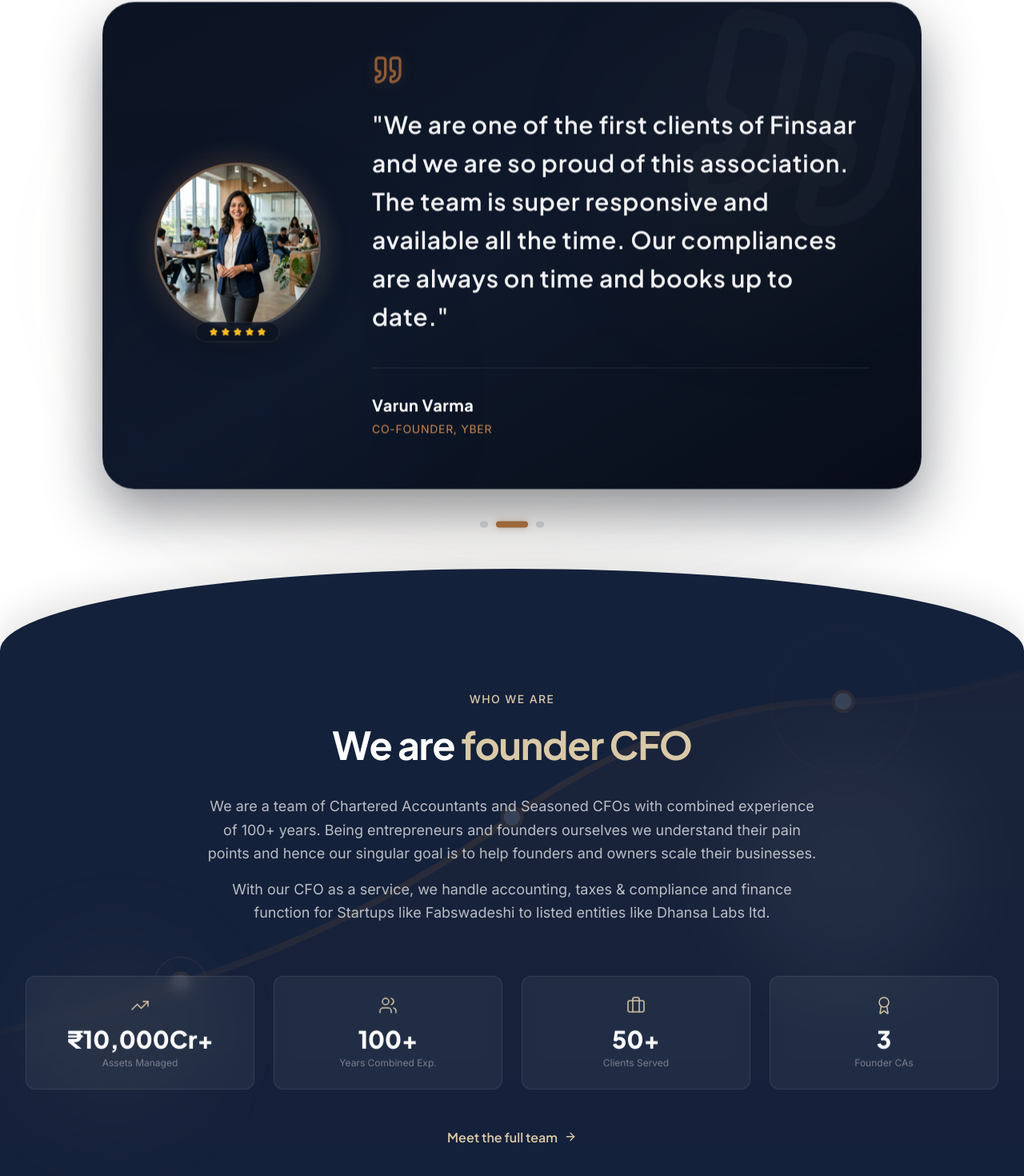
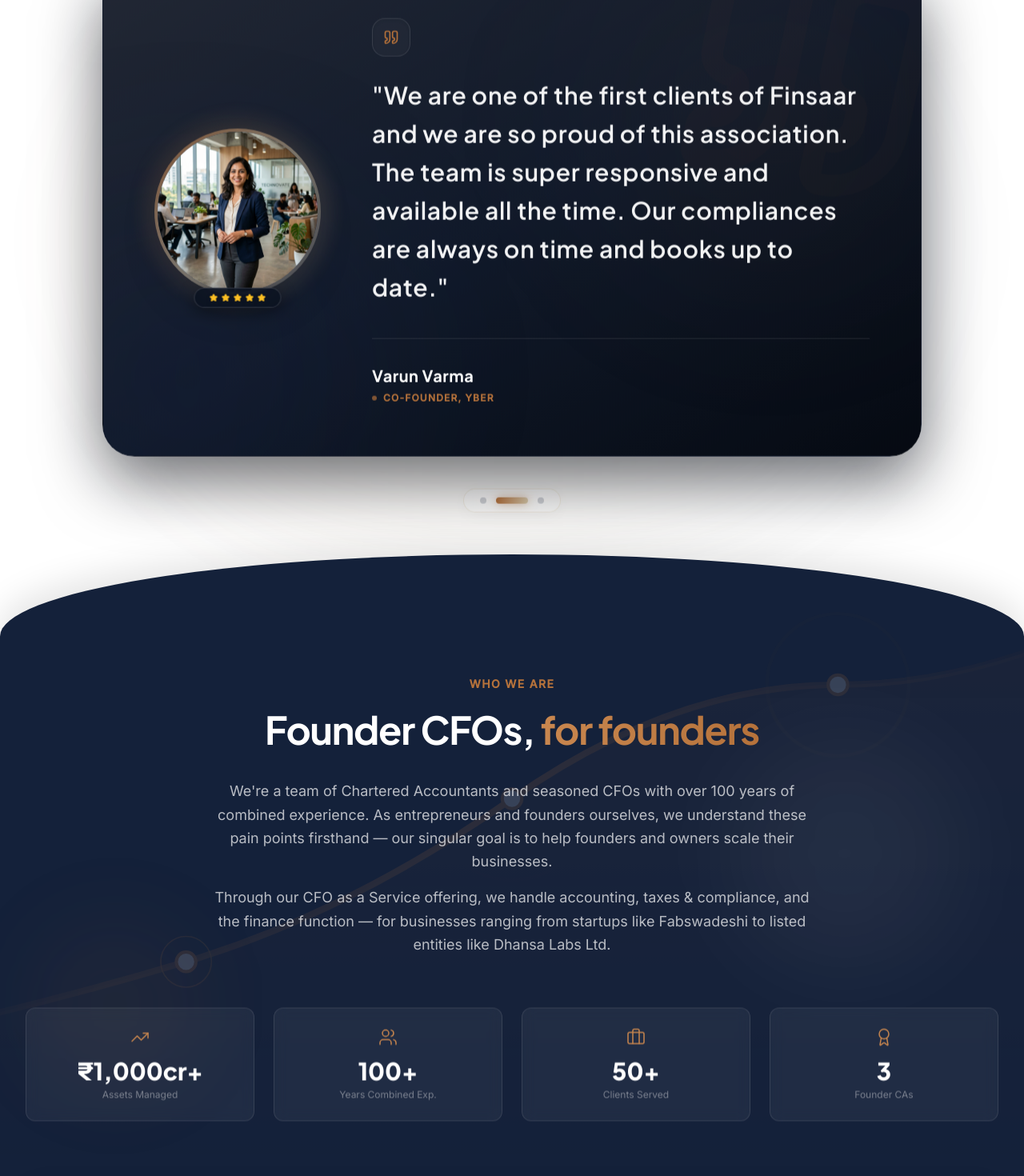
Before and after one commit to RadiaDhaval/finsaar, a Next.js app: page / in a window 1280 px wide. Shown: the part 1556-3026 px from the top of the page at 80% size. Built offline with nearby package versions, Linux system fonts and the light colour scheme.

Commit message:
Services section fix

```diff
--- a/app/about/page.tsx
+++ b/app/about/page.tsx
@@ -13,7 +13,7 @@ import { Quote, Briefcase, Users2, Cpu } from "lucide-react";
 const pillars = [
   {
     title: "Core domain expertise",
-    desc: "We are chartered accountants and finance professionals with over 100 years of combined experience. Together we have raised, deployed and managed over Rs. 10,000 crs and have scaled businesses.",
+    desc: "We are chartered accountants and finance professionals with over 100 years of combined experience. Together we have raised, deployed and managed over Rs. 1,000 crs and have scaled businesses.",
     icon: Briefcase,
     bg: "bg-orange-300",
   },
--- a/components/FounderCFO.tsx
+++ b/components/FounderCFO.tsx
@@ -5,7 +5,7 @@ import Heading from "@/components/ui/Heading";
 import { Award, Users, Briefcase, TrendingUp } from "lucide-react";
 
 const stats = [
-  { icon: TrendingUp, value: "₹10,000Cr+", label: "Assets Managed" },
+  { icon: TrendingUp, value: "₹1,000cr+", label: "Assets Managed" },
   { icon: Users, value: "100+", label: "Years Combined Experience" },
   { icon: Briefcase, value: "50+", label: "Clients Served" },
   { icon: Award, value: "3", label: "Founder CAs" },
@@ -41,7 +41,7 @@ export default function FounderCFO() {
           </Heading>
           <p className="font-body text-lg text-white/60 mt-6 leading-relaxed">
             Chartered Accountants and seasoned CFOs with a combined experience
-            of 100+ years. We&apos;ve managed over ₹10,000 crores across
+            of 100+ years. We&apos;ve managed over ₹1,000 crores across
             industries, helping businesses scale from seed to series and beyond.
           </p>
         </motion.div>
--- a/components/home/HomeFounder.tsx
+++ b/components/home/HomeFounder.tsx
@@ -3,17 +3,16 @@
 import { useRef } from "react";
 import { motion, useScroll, useTransform } from "framer-motion";
 import Heading from "@/components/ui/Heading";
-import { Award, Users, Briefcase, TrendingUp, ArrowRight } from "lucide-react";
-import Link from "next/link";
-import DirectionHover from "@/components/DirectionHover";
+import { Award, Users, Briefcase, TrendingUp } from "lucide-react";
 import GrowthAnimation from "@/components/ui/GrowthAnimation";
 
 const stats = [
-  { icon: TrendingUp, value: "₹10,000Cr+", label: "Assets Managed" },
+  { icon: TrendingUp, value: "₹1,000cr+", label: "Assets Managed" },
   { icon: Users, value: "100+", label: "Years Combined Exp." },
   { icon: Briefcase, value: "50+", label: "Clients Served" },
   { icon: Award, value: "3", label: "Founder CAs" },
 ];
+
 export default function HomeFounder() {
   const ref = useRef(null);
   const { scrollYProgress } = useScroll({
@@ -30,8 +29,9 @@ export default function HomeFounder() {
     >
       <GrowthAnimation />
       <motion.div style={{ y }}>
+        {/* Background glow effects */}
         <div className="absolute top-20 right-20 w-72 h-72 rounded-full bg-white/5 blur-3xl pointer-events-none" />
-        <div className="absolute bottom-10 left-10 w-52 h-52 rounded-full bg-sand/5 blur-3xl pointer-events-none" />
+        <div className="absolute bottom-10 left-10 w-52 h-52 rounded-full bg-copper/10 blur-3xl pointer-events-none animate-[pulse_6s_infinite]" />
 
       <div className="max-w-7xl mx-auto px-4 sm:px-6 lg:px-8 relative">
         <motion.div
@@ -40,21 +40,22 @@ export default function HomeFounder() {
           viewport={{ once: true }}
           className="text-center max-w-4xl mx-auto mb-16"
         >
-          <span className="font-body text-sm text-sand font-medium uppercase tracking-widest">Who We Are</span>
+          <span className="font-body text-sm text-copper font-semibold uppercase tracking-widest">Who We Are</span>
           <Heading as="h2" className="mt-4 text-white">
-            We are <span className="text-sand">founder CFO</span>
+            Founder CFOs, <span className="bg-gradient-to-r from-copper-light to-copper bg-clip-text text-transparent">for founders</span>
           </Heading>
+
           <div className="font-body text-lg text-white/70 mt-8 leading-relaxed max-w-3xl mx-auto space-y-4">
             <p>
-              We are a team of Chartered Accountants and Seasoned CFOs with combined experience of 100+ years. Being entrepreneurs and founders ourselves we understand their pain points and hence our singular goal is to help founders and owners scale their businesses.
+              We're a team of Chartered Accountants and seasoned CFOs with over 100 years of combined experience. As entrepreneurs and founders ourselves, we understand these pain points firsthand — our singular goal is to help founders and owners scale their businesses.
             </p>
             <p>
-              With our CFO as a service, we handle accounting, taxes & compliance and finance function for Startups like Fabswadeshi to listed entities like Dhansa Labs ltd.
+              Through our CFO as a Service offering, we handle accounting, taxes & compliance, and the finance function — for businesses ranging from startups like Fabswadeshi to listed entities like Dhansa Labs Ltd.
             </p>
           </div>
         </motion.div>
 
-        <div className="grid grid-cols-2 md:grid-cols-4 gap-6 mb-12">
+        <div className="grid grid-cols-2 md:grid-cols-4 gap-6">
           {stats.map((stat, i) => (
             <motion.div
               key={stat.label}
@@ -62,31 +63,14 @@ export default function HomeFounder() {
               whileInView={{ opacity: 1, y: 0 }}
               viewport={{ once: true }}
               transition={{ delay: i * 0.1 }}
-              className="text-center bg-white/5 backdrop-blur-sm rounded-xl p-6 border border-white/10 hover:border-sand/30 transition-colors"
+              className="text-center bg-white/5 backdrop-blur-sm rounded-xl p-6 border border-white/10 hover:border-copper/45 hover:shadow-[0_8px_30px_rgba(181,114,59,0.06)] transition-all duration-300 group"
             >
-              <stat.icon size={24} className="text-sand mx-auto mb-3" strokeWidth={1.5} />
+              <stat.icon size={24} className="text-copper-light mx-auto mb-3 transition-transform duration-300 group-hover:scale-110" strokeWidth={1.5} />
               <p className="font-heading font-extrabold text-2xl md:text-3xl text-white">{stat.value}</p>
               <p className="font-body text-xs text-white/40 mt-1">{stat.label}</p>
             </motion.div>
           ))}
         </div>
-
-        <motion.div
-          initial={{ opacity: 0 }}
-          whileInView={{ opacity: 1 }}
-          viewport={{ once: true }}
-          className="text-center mt-12"
-        >
-          <Link href="/about" className="inline-flex items-center gap-2 font-heading font-semibold text-sand transition-colors group">
-            <DirectionHover
-              title="Meet the full team"
-              font={{ fontSize: 16, fontFamily: "var(--font-plus-jakarta)", fontWeight: 600 }}
-              textColor="#D9C9A8"
-              hoverColor="#f0e8d8"
-            />
-            <ArrowRight size={16} className="text-sand group-hover:text-sand-light group-hover:translate-x-1 transition-all" />
-          </Link>
-        </motion.div>
       </div>
       </motion.div>
     </section>
--- a/components/home/HomeTestimonials.tsx
+++ b/components/home/HomeTestimonials.tsx
@@ -7,7 +7,7 @@ import Text from "@/components/ui/Text";
 import { Quote, Star } from "lucide-react";
 import Image from "next/image";
 
-// Testimonial data (without external logos)
+// Testimonial data
 const testimonials = [
   {
     id: 1,
@@ -42,7 +42,7 @@ export default function HomeTestimonials() {
   });
   const y = useTransform(scrollYProgress, [0, 1], ["-10%", "10%"]);
 
-  // Auto-slide effect every 5 seconds, resetting the timer when user manually changes slide
+  // Auto-slide effect every 5 seconds, resetting on slide changes
   useEffect(() => {
     const timer = setInterval(() => {
       setCurrentIndex((prev) => (prev + 1) % testimonials.length);
@@ -62,10 +62,7 @@ export default function HomeTestimonials() {
           viewport={{ once: true }}
           className="text-center max-w-2xl mx-auto mb-16 md:mb-24"
         >
-          <span className="font-body text-sm text-navy/60 font-medium uppercase tracking-widest flex items-center justify-center gap-2">
-            <span className="w-8 h-[1px] bg-navy/20" /> Client Success Stories <span className="w-8 h-[1px] bg-navy/20" />
-          </span>
-          <Heading as="h2" className="mt-6">
+          <Heading as="h2">
             Those who <span className="text-navy">trust us</span>
           </Heading>
           <Text size="lg" muted className="mt-6">
@@ -80,15 +77,41 @@ export default function HomeTestimonials() {
           <div className="absolute -inset-4 bg-gradient-to-r from-copper/10 via-sand/20 to-navy-light/10 blur-3xl opacity-60 rounded-full pointer-events-none" />
 
           {/* Premium Card Container */}
-          <div className="relative z-10 bg-gradient-to-br from-[#0c1322] via-[#0f192b] to-[#080d18] rounded-[2.5rem] p-8 md:p-16 shadow-[0_30px_70px_rgba(8,13,24,0.45)] overflow-hidden border border-white/[0.08] backdrop-blur-xl">
+          <div className="relative z-10 bg-gradient-to-br from-[#0a101e] via-[#0d1627] to-[#060a12] rounded-[2.5rem] p-8 md:p-16 shadow-[0_30px_80px_rgba(6,10,18,0.6)] overflow-hidden border border-white/[0.04] backdrop-blur-xl">
 
-            {/* Background animated glows */}
-            <div className="absolute top-0 right-0 w-96 h-96 bg-copper/5 blur-[120px] rounded-full pointer-events-none animate-[pulse_8s_infinite]" />
-            <div className="absolute -bottom-20 -left-20 w-96 h-96 bg-navy-light/15 blur-[120px] rounded-full pointer-events-none animate-[pulse_10s_infinite_2s]" />
+            {/* Edge Glow Overlay (Double border glass effect) */}
+            <div className="absolute inset-0 rounded-[2.5rem] p-[1px] bg-gradient-to-br from-white/10 via-white/[0.02] to-transparent pointer-events-none" />
 
-            {/* Decorative Quote Watermark */}
-            <div className="absolute top-12 right-12 text-white/[0.02] rotate-12 pointer-events-none scale-150 select-none">
-              <Quote size={200} strokeWidth={2} />
+            {/* Background animated glows (floating liquid effect) */}
+            <motion.div
+              animate={{
+                x: [0, 20, -10, 0],
+                y: [0, -30, 20, 0],
+              }}
+              transition={{
+                duration: 15,
+                repeat: Infinity,
+                ease: "easeInOut"
+              }}
+              className="absolute top-0 right-0 w-[400px] h-[400px] bg-copper/5 blur-[120px] rounded-full pointer-events-none"
+            />
+            <motion.div
+              animate={{
+                x: [0, -15, 25, 0],
+                y: [0, 25, -20, 0],
+              }}
+              transition={{
+                duration: 18,
+                repeat: Infinity,
+                ease: "easeInOut",
+                delay: 2
+              }}
+              className="absolute -bottom-20 -left-20 w-[400px] h-[400px] bg-navy-light/15 blur-[120px] rounded-full pointer-events-none"
+            />
+
+            {/* Decorative Outline Quote Watermark */}
+            <div className="absolute top-8 right-8 text-copper/[0.02] rotate-12 pointer-events-none scale-150 select-none">
+              <Quote size={220} strokeWidth={2} />
             </div>
 
             <AnimatePresence mode="wait">
@@ -104,7 +127,7 @@ export default function HomeTestimonials() {
                 {/* Client Image Area */}
                 <div className="shrink-0 relative mx-auto md:mx-0">
                   <div className="absolute -inset-3 bg-gradient-to-br from-copper to-sand rounded-full opacity-15 group-hover:opacity-25 transition-opacity duration-700 blur-md pointer-events-none" />
-                  <div className="w-40 h-40 md:w-52 md:h-52 relative rounded-full overflow-hidden p-[3px] bg-gradient-to-br from-copper/60 via-sand/40 to-white/10 shadow-2xl">
+                  <div className="w-40 h-40 md:w-52 md:h-52 relative rounded-full overflow-hidden p-[4px] bg-gradient-to-br from-copper/60 via-sand/45 to-white/10 shadow-2xl transition-transform duration-500 group-hover:scale-[1.02]">
                     <div className="relative w-full h-full rounded-full overflow-hidden bg-navy-light">
                       <Image
                         src={testimonials[currentIndex].image}
@@ -115,7 +138,7 @@ export default function HomeTestimonials() {
                     </div>
                   </div>
                   {/* Premium Rating Badge */}
-                  <div className="absolute -bottom-4 left-1/2 -translate-x-1/2 bg-[#0c1322]/85 backdrop-blur-md rounded-full px-4 py-1.5 shadow-xl flex items-center gap-1 border border-white/10">
+                  <div className="absolute -bottom-4 left-1/2 -translate-x-1/2 bg-[#0c1322]/90 backdrop-blur-md rounded-full px-4.5 py-1.5 shadow-[0_4px_20px_rgba(0,0,0,0.4)] flex items-center gap-1 border border-white/15 transition-transform duration-500 group-hover:scale-105">
                     {[1, 2, 3, 4, 5].map(star => (
                       <Star key={star} size={11} className="text-[#fbbf24] fill-[#fbbf24] drop-shadow-md" />
                     ))}
@@ -124,7 +147,10 @@ export default function HomeTestimonials() {
 
                 {/* Content Area */}
                 <div className="flex flex-col text-center md:text-left mt-6 md:mt-0">
-                  <Quote size={40} className="text-copper/75 mb-6 mx-auto md:mx-0 drop-shadow-[0_2px_8px_rgba(181,114,59,0.25)]" />
+                  {/* Premium Glass Tile Quote Icon */}
+                  <div className="inline-flex items-center justify-center w-12 h-12 rounded-2xl bg-white/[0.03] border border-white/10 mb-6 mx-auto md:mx-0 shadow-inner">
+                    <Quote size={20} className="text-copper" />
+                  </div>
 
                   {/* Predefined heights for text to avoid resizing shifts */}
                   <p className="font-heading font-medium text-2xl md:text-3xl text-white/95 leading-[1.6] mb-10 tracking-wide min-h-[280px] sm:min-h-[220px] md:min-h-[200px]">
@@ -136,7 +162,8 @@ export default function HomeTestimonials() {
                       <h4 className="font-heading font-bold text-xl text-white tracking-wide">
                         {testimonials[currentIndex].author}
                       </h4>
-                      <p className="font-body text-sm text-copper-light uppercase tracking-wider mt-1.5">
+                      <p className="font-body text-xs text-copper font-semibold uppercase tracking-widest mt-1.5 flex items-center gap-2 justify-center md:justify-start">
+                        <span className="w-1.5 h-1.5 rounded-full bg-copper animate-pulse" />
                         {testimonials[currentIndex].role}
                       </p>
                     </div>
@@ -147,15 +174,15 @@ export default function HomeTestimonials() {
 
           </div>
 
-          {/* Navigation Dots centered below with arrows removed */}
+          {/* Premium Floating Indicator Capsule */}
           <div className="flex items-center justify-center mt-10">
-            <div className="flex gap-2.5">
+            <div className="inline-flex items-center gap-3 bg-white/40 backdrop-blur-md border border-sand/30 px-5 py-2.5 rounded-full shadow-[0_4px_25px_-5px_rgba(20,33,58,0.06)]">
               {testimonials.map((_, idx) => (
                 <button
                   key={idx}
                   onClick={() => setCurrentIndex(idx)}
                   className={`transition-all duration-500 rounded-full h-2 ${
-                    currentIndex === idx ? "w-10 bg-copper shadow-[0_0_10px_rgba(181,114,59,0.4)]" : "w-2.5 bg-navy/15 hover:bg-navy/35"
+                    currentIndex === idx ? "w-10 bg-gradient-to-r from-copper to-sand shadow-[0_0_12px_rgba(181,114,59,0.5)]" : "w-2 bg-navy/20 hover:bg-navy/40"
                   }`}
                   aria-label={`Go to testimonial ${idx + 1}`}
                 />
```
Also changed, not shown: components/home/HomeServices.tsx (+31 -40 lines).
